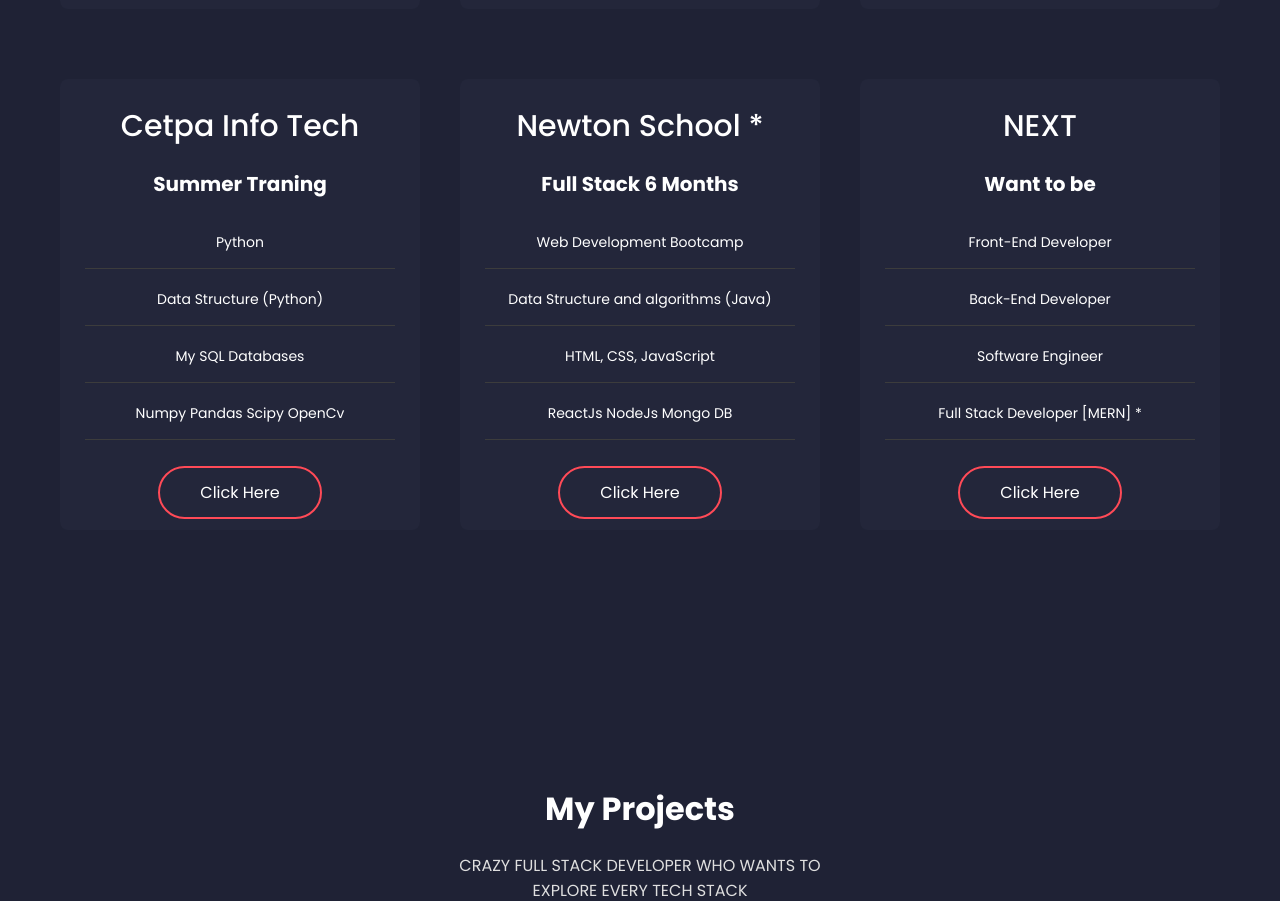
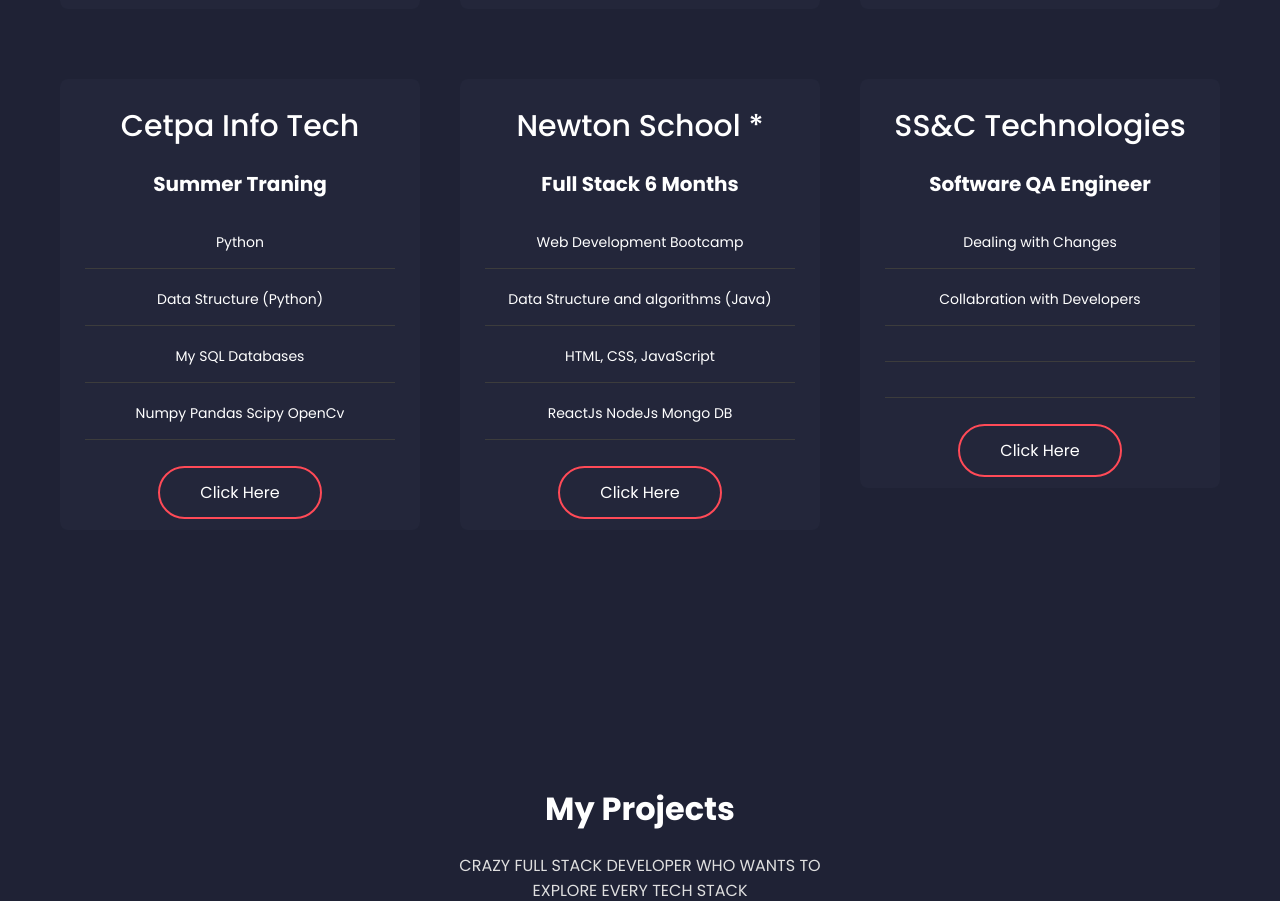
Before and after one commit to gautam2021/personal-portfolio-react, a React (Create React App) app: page / in a window 1280 px wide. Shown: the part 1623-2524 px from the top of the page. Built offline with nearby package versions, Linux system fonts and the light colour scheme.

Commit message:
Update Education.jsx

```diff
--- a/src/components/Education.jsx
+++ b/src/components/Education.jsx
@@ -59,12 +59,12 @@
     },
     {
       id: 6,
-      heading: "NEXT",
-      price: "Want to be",
-      msg1: "Front-End Developer",
-      msg2: "Back-End Developer",
-      msg3: "Software Engineer",
-      msg4: "Full Stack Developer [MERN] *",
+      heading: "SS&C Technologies",
+      price: "Software QA Engineer",
+      msg1: "Dealing with Changes",
+      msg2: "Collabration with Developers",
+      msg3: "",
+      msg4: "",
 
     },
   ]);
```
